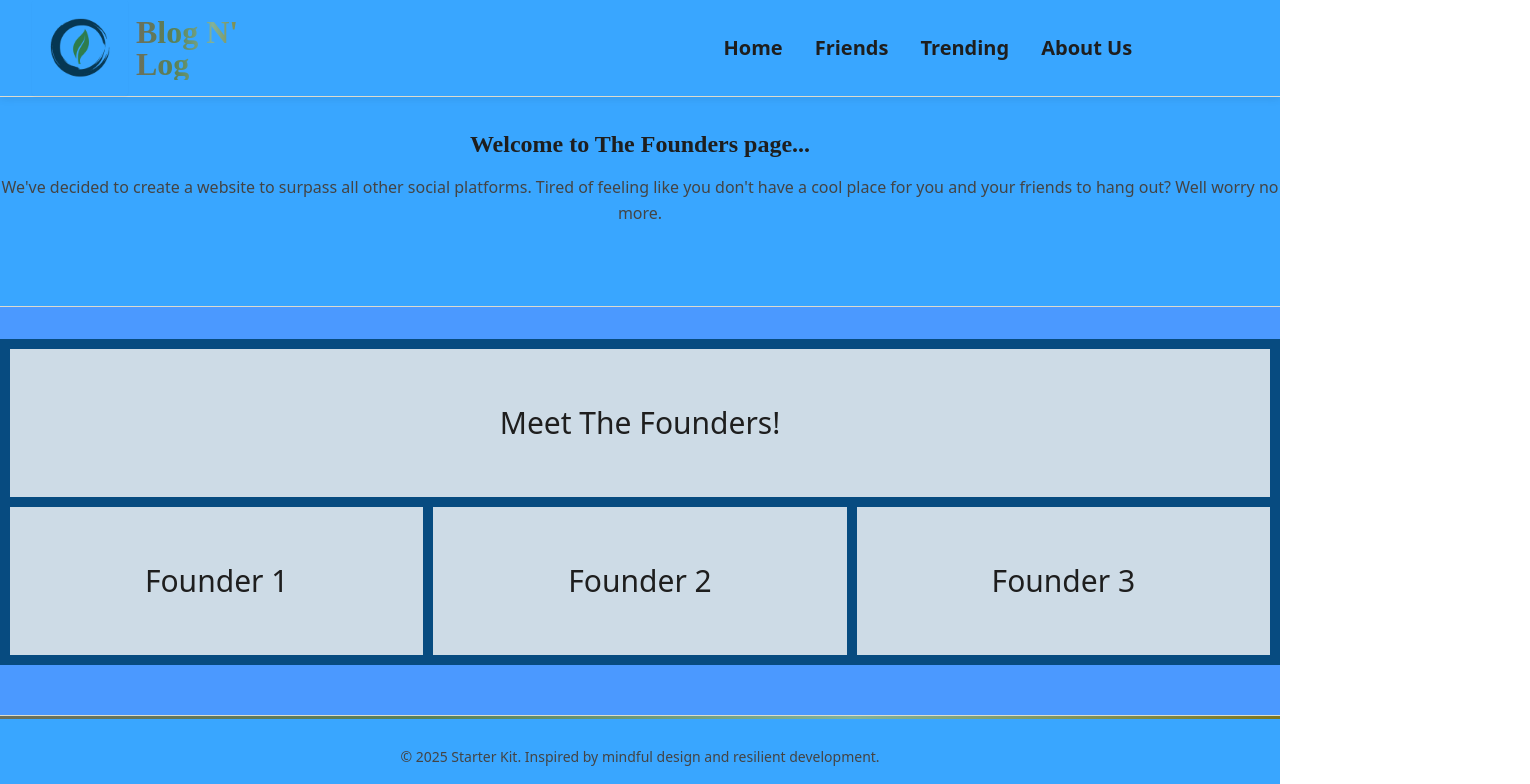
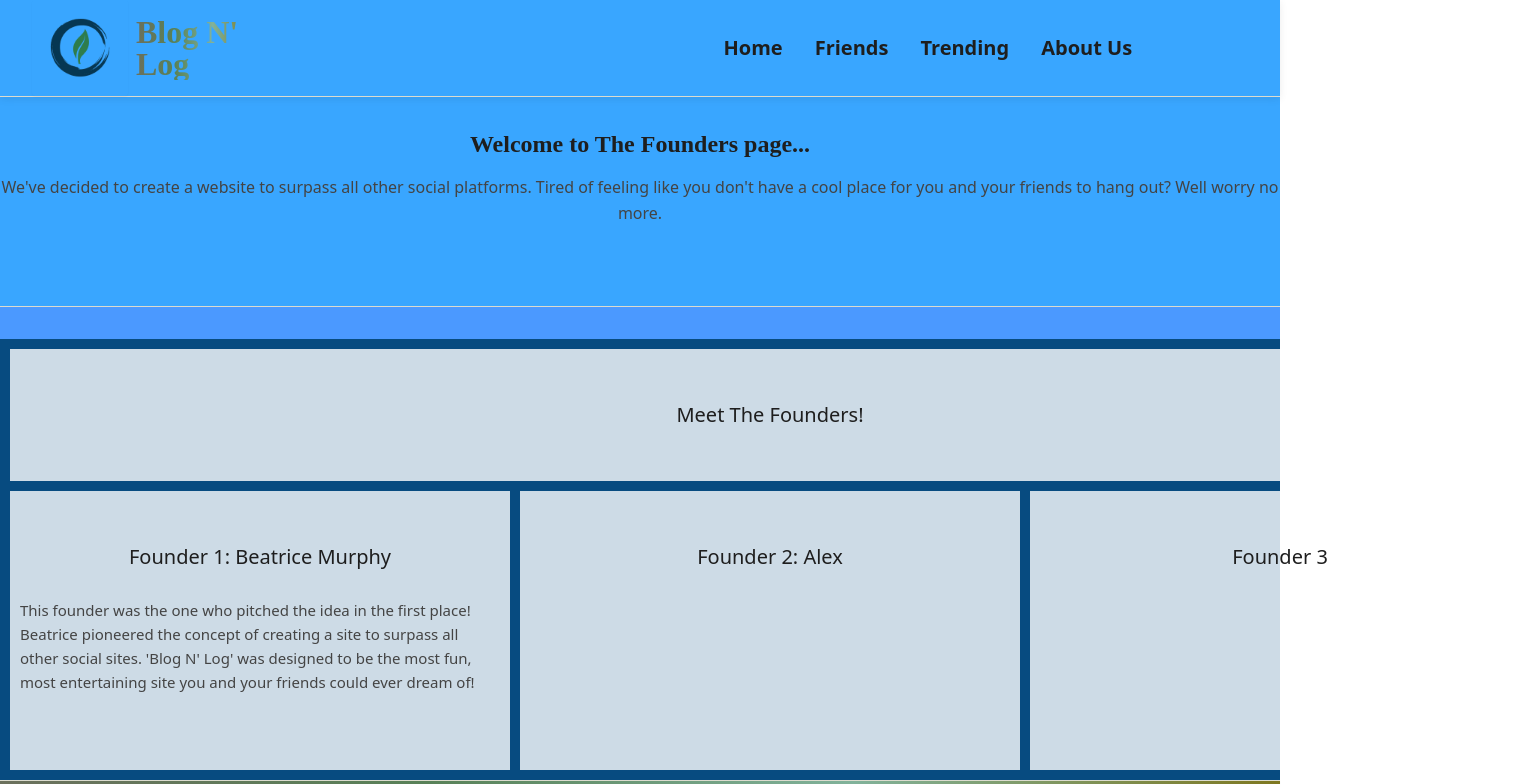
Before and after one commit to Tristan-Timmins/Libor-Group-Project-Social-Media, a SvelteKit app: page /aboutus in a window 1280 px wide. Shown: the top 784 px of the page, 1530 px wide, since content can reach past the window. Built offline with nearby package versions, Linux system fonts and the light colour scheme.

Commit message:
Added some more founder info

```diff
--- a/src/routes/aboutus/+page.svelte
+++ b/src/routes/aboutus/+page.svelte
@@ -1,8 +1,36 @@
+<div class="about-container">
+<section>
+    <h2>Welcome to The Founders page...</h2>
+    <p>
+        We've decided to create a website to surpass all other social platforms.
+        Tired of feeling like you don't have a cool place for you and your friends to hang out?
+        Well worry no more.
+    </p>
+</section>
+
+<div class="grid-container">
+<div class="item1">Meet The Founders!</div>
+<div class="item2">Founder 1: Beatrice Murphy
+    <p class="item2-text">This founder was the one who pitched the idea in the first place!
+        Beatrice pioneered the concept of creating a site to surpass all other social sites.
+        'Blog N' Log' was designed to be the most fun, most entertaining site you and your friends could ever dream of!</p>
+</div>
+<div class="item3">Founder 2: Alex
+    <p class="item3-text"></p>
+</div>
+<div class="item4">Founder 3</div>
+</div>
+
+</div>
+
 <style>
     .item1 {grid-area: header;}
-    .item2 {grid-area: left;}
-    .item3 {grid-area: main;}
-    .item4 {grid-area: right;}
+    .item2 {grid-area:left;
+        width: 500px;}
+    .item3 {grid-area: main;
+        width: 500px;}
+    .item4 {grid-area: right;
+        width: 500px;}
 
     .about-container{
         text-align: center;
@@ -23,26 +51,13 @@
         background-color: rgba(255, 255, 255, 0.8);
         text-align: center;
         padding: 50px 0;
-        font-size: 30px;
+        font-size: 20px;
+    }
+
+    .item2-text{
+        text-align: left;
+        font-size: 75%;
+        padding: 10px;
     }
 
 </style>
-
-<div class="about-container">
-<section>
-    <h2>Welcome to The Founders page...</h2>
-    <p>
-        We've decided to create a website to surpass all other social platforms.
-        Tired of feeling like you don't have a cool place for you and your friends to hang out?
-        Well worry no more.
-    </p>
-</section>
-
-<div class="grid-container">
-<div class="item1">Meet The Founders!</div>
-<div class="item2">Founder 1</div>
-<div class="item3">Founder 2</div>
-<div class="item4">Founder 3</div>
-</div>
-
-</div>
```
